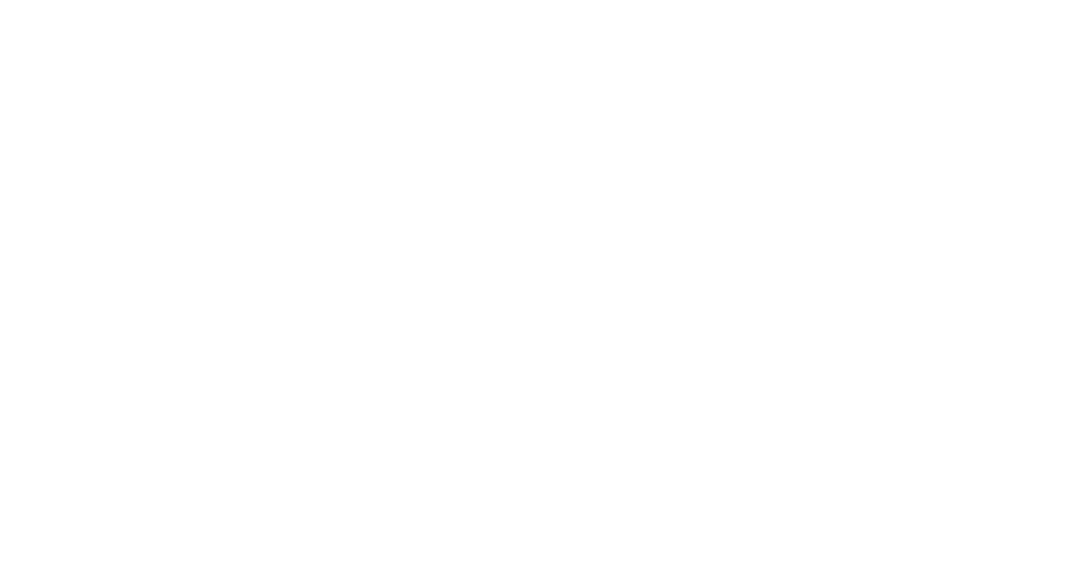
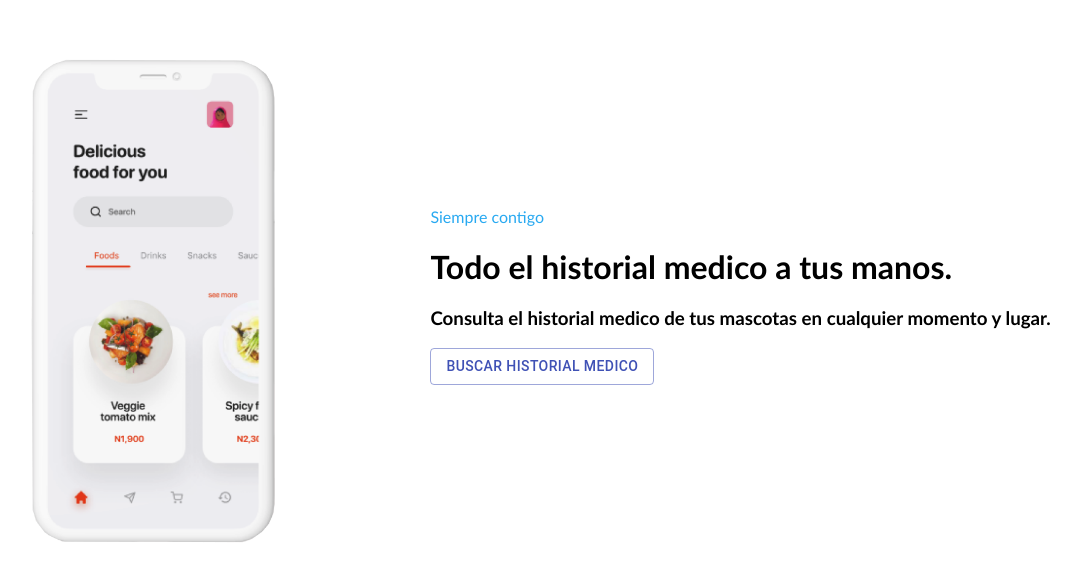
Before and after one commit to julianfelipe98/babbie-app, a React (Create React App) app: page / in a window 1280 px wide. Shown: the part 2856-3436 px from the top of the page, without its empty margins (116-1197 px from the left). Before the commit the page ends 2716 px from the top, so only its background shows below. Built offline with nearby package versions, Linux system fonts and the light colour scheme.

Commit message:
last target ready

```diff
--- a/src/App.jsx
+++ b/src/App.jsx
@@ -1,8 +1,8 @@
 import React from 'react'
 import { Banner } from './components/banner-data/Banner'
-import { NavBar } from './components/navbar-material-ui/NavBar'
-import { NavInformation} from './components/nav-information/NavInformation'
-import { NavTools} from './components/nav-tools/NavTools'
+import { NavBar } from './components/navbar/NavBar'
+import { NavInformation} from './components/banner-info/BannerInfo'
+import { NavTools} from './components/card-info/CardInfo'
 
 export const App = () => {
     return (
@@ -12,6 +12,7 @@
             <NavInformation/>
             <NavTools id="1" title="Crea tu cuenta" subtitle="Crea o ingresa tu cuenta para comenzar." paragraph="Registra a todas tus mascotas en tu cuenta pra llevarlas siempre contigo."/>
             <NavTools id="2" title="Explora el historial medico" subtitle="Registra y consulta historiales medicos." paragraph="Puedes registrar cualquier evento de tus mascotas y no perderlos de vista."/>
+            <NavTools id="3" title="Siempre contigo" subtitle="Todo el historial medico a tus manos." paragraph="Consulta el historial medico de tus mascotas en cualquier momento y lugar."/>
         </>
     )
 }
--- a/src/components/nav-information/NavInformation.jsx
+++ b/src/components/banner-info/BannerInfo.jsx
@@ -1,5 +1,5 @@
 import React from "react";
-import './NavInformation.css';
+import './BannerInfo.css';
 import phoneLogo from '../../assets/cp1.png';
 
 export const NavInformation = () => {
--- /dev/null
+++ b/src/components/card-info/CardInfo.jsx
@@ -0,0 +1,56 @@
+import React from "react";
+import "./CardInfo.css";
+import { Button } from "@material-ui/core";
+import logoPhone from "../../assets/cp2.png";
+
+export const NavTools = ({ id, title, subtitle, paragraph }) => {
+    const phone = (
+        <div id="iconPhoneTool">
+            <img id="imageCellphone" src={logoPhone} alt="logo-cellphone-2" />
+        </div>
+    );
+    const info = (
+        <div id="text-info-phone">
+            <div id="text-tools-link">
+                <p>{title}</p>
+            </div>
+            <h1>{subtitle}</h1>
+            <h3>{paragraph}</h3>
+        </div>
+    );
+    const buttonSearch = (
+        <div id="text-info-phone">
+            <div id="text-tools-link">
+                <p>{title}</p>
+            </div>
+            <h1>{subtitle}</h1>
+            <h3>{paragraph}</h3>
+            <Button variant="outlined" color="primary" edge="end">
+                Buscar historial medico
+            </Button>
+        </div>
+    );
+
+    return (
+        <div id="navTools">
+            {parseInt(id) === 1 && (
+                <div id="info-tools-one">
+                    {phone}
+                    {info}{" "}
+                </div>
+            )}
+            {parseInt(id) === 2 && (
+                <div id="info-tools-one">
+                    {info}
+                    {phone}{" "}
+                </div>
+            )}
+            {parseInt(id) === 3 && (
+                <div id="info-tools-one">
+                    {phone}
+                    {buttonSearch}
+                </div>
+            )}
+        </div>
+    );
+};
--- a/src/components/nav-tools/NavTools.jsx
+++ /dev/null
@@ -1,25 +0,0 @@
-import React from "react";
-import "./NavTools.css";
-import logoPhone from "../../assets/cp2.png";
-
-export const NavTools = ({ id, title, subtitle, paragraph }) => {
-    const phone = (
-        <div id="iconPhoneTool">
-            <img id="imageCellphone" src={logoPhone} alt="logo-cellphone-2" />
-        </div>
-    );
-    const info = (
-        <div id="text-info-phone">
-            <div id="text-tools-link">
-                <p>{title}</p>
-            </div>
-            <h1>{subtitle}</h1>
-            <h3>{paragraph}</h3>
-        </div>
-    );
-    return (
-        <div id="navTools">
-            {(parseInt(id)===1)?<div id="info-tools-one">{phone}{info} </div>:<div id="info-tools-one">{info}{phone}</div>}
-        </div>
-    );
-};
```
Also changed, not shown: src/components/static-banner/StaticBanner.jsx (deleted, +0 -9 lines), src/components/banner-info/BannerInfo.css (renamed from src/components/nav-information/NavInformation.css), src/components/card-info/CardInfo.css (renamed from src/components/nav-tools/NavTools.css), src/components/navbar/BottonNavegaton.jsx (renamed from src/components/navbar-material-ui/BottonNavegaton.jsx), src/components/navbar/NavBar.jsx (renamed from src/components/navbar-material-ui/NavBar.jsx), src/components/static-banner/StaticBanner.css (deleted).
